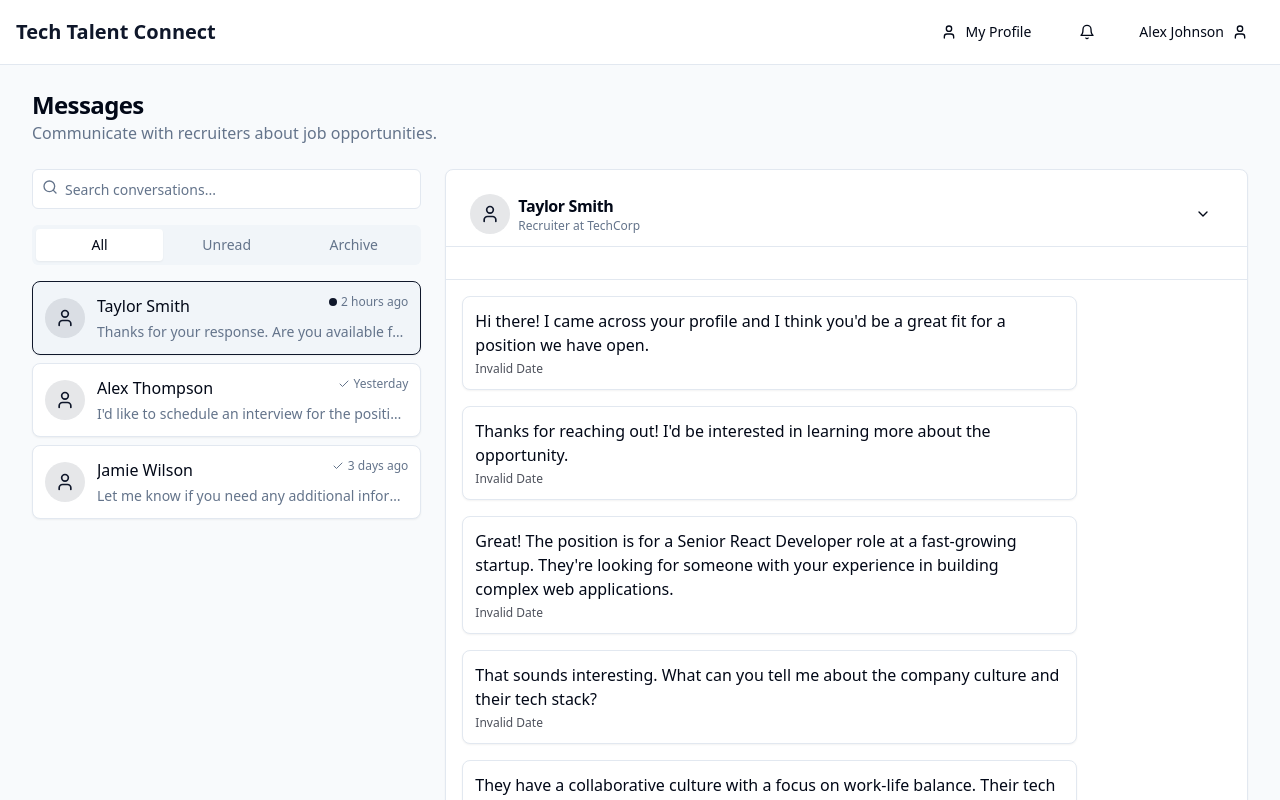
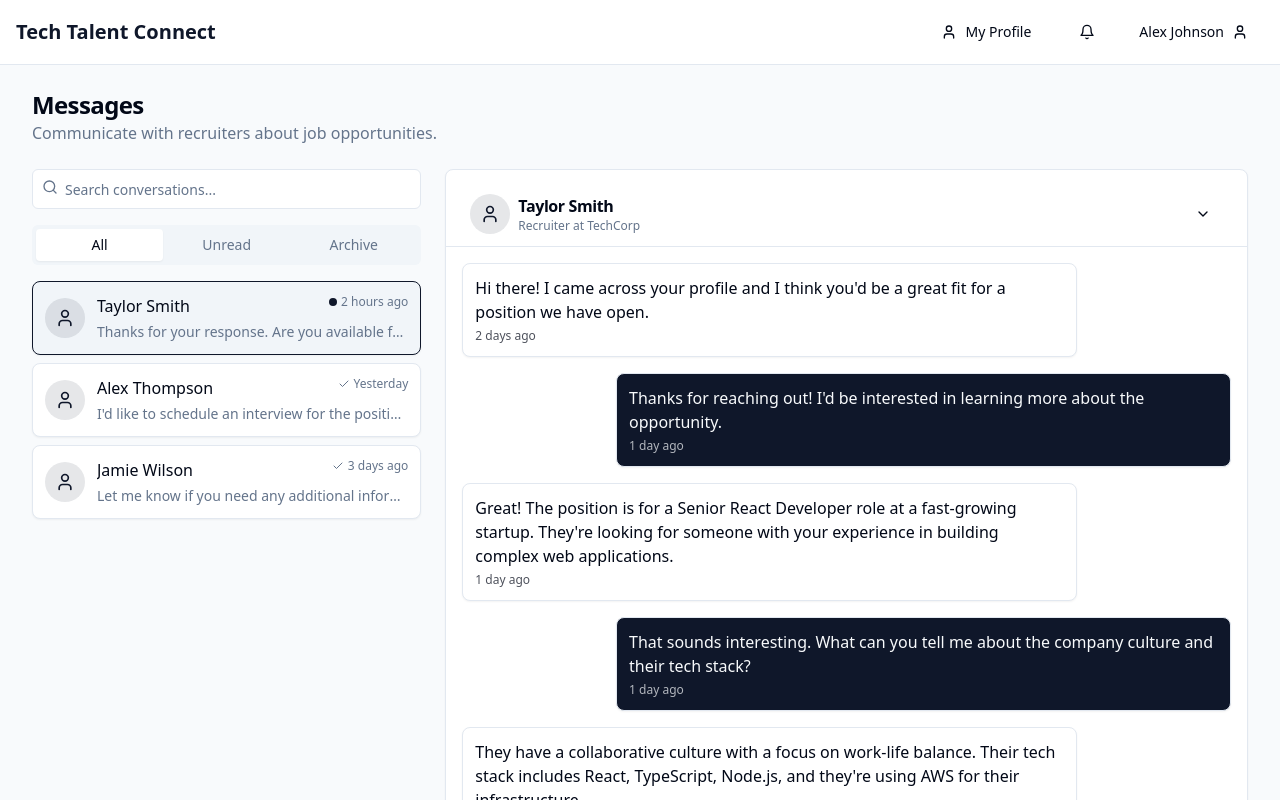
Before and after one commit to Nekhlesh1/blueprint-buddy-generate, a React (Vite) app: page /candidate/messages in a window 1280 px wide. Shown: the top 800 px of the page. Built offline with nearby package versions, Linux system fonts and the light colour scheme.

Commit message:
No changes.

```diff
--- a/src/components/messaging/MessageThread.tsx
+++ b/src/components/messaging/MessageThread.tsx
@@ -14,24 +14,26 @@ interface Message {
 }
 
 interface MessageThreadProps {
-  recipientId: string;
-  recipientName: string;
+  recipientId?: string;
+  recipientName?: string;
   messages: Message[];
-  currentUserId: string;
-  onSendMessage: (content: string) => void;
+  currentUserId?: string;
+  currentUserType?: "candidate" | "recruiter";
+  onSendMessage?: (content: string) => void;
 }
 
 const MessageThread = ({
   recipientName,
   messages,
   currentUserId,
+  currentUserType,
   onSendMessage
 }: MessageThreadProps) => {
   const [newMessage, setNewMessage] = useState("");
 
   const handleSendMessage = (e: React.FormEvent) => {
     e.preventDefault();
-    if (newMessage.trim()) {
+    if (newMessage.trim() && onSendMessage) {
       onSendMessage(newMessage);
       setNewMessage("");
     }
@@ -39,14 +41,19 @@ const MessageThread = ({
 
   return (
     <div className="flex flex-col h-full">
+      {recipientName && (
         <div className="border-b p-4">
           <h3 className="font-medium">{recipientName}</h3>
         </div>
+      )}
 
       <div className="flex-1 p-4 overflow-y-auto space-y-4">
         {messages.length > 0 ? (
           messages.map((message) => {
-            const isOwnMessage = message.senderId === currentUserId;
+            // Check if the message is from the current user
+            const isOwnMessage = currentUserId ?
+              message.senderId === currentUserId :
+              message.senderId === 'currentUser';
 
             return (
               <div
@@ -57,7 +64,9 @@ const MessageThread = ({
                   <CardContent className="p-3">
                     <p>{message.content}</p>
                     <p className="text-xs mt-1 opacity-70">
-                      {new Date(message.timestamp).toLocaleTimeString([], { hour: '2-digit', minute: '2-digit' })}
+                      {typeof message.timestamp === 'string' ?
+                        message.timestamp :
+                        new Date(message.timestamp).toLocaleTimeString([], { hour: '2-digit', minute: '2-digit' })}
                     </p>
                   </CardContent>
                 </Card>
@@ -72,6 +81,7 @@ const MessageThread = ({
         )}
       </div>
 
+      {onSendMessage && (
         <div className="border-t p-4">
           <form onSubmit={handleSendMessage} className="flex gap-2">
             <Input
@@ -85,6 +95,7 @@ const MessageThread = ({
             </Button>
           </form>
         </div>
+      )}
     </div>
   );
 };
```
Lines whose indentation alone changed are shown as unchanged.
